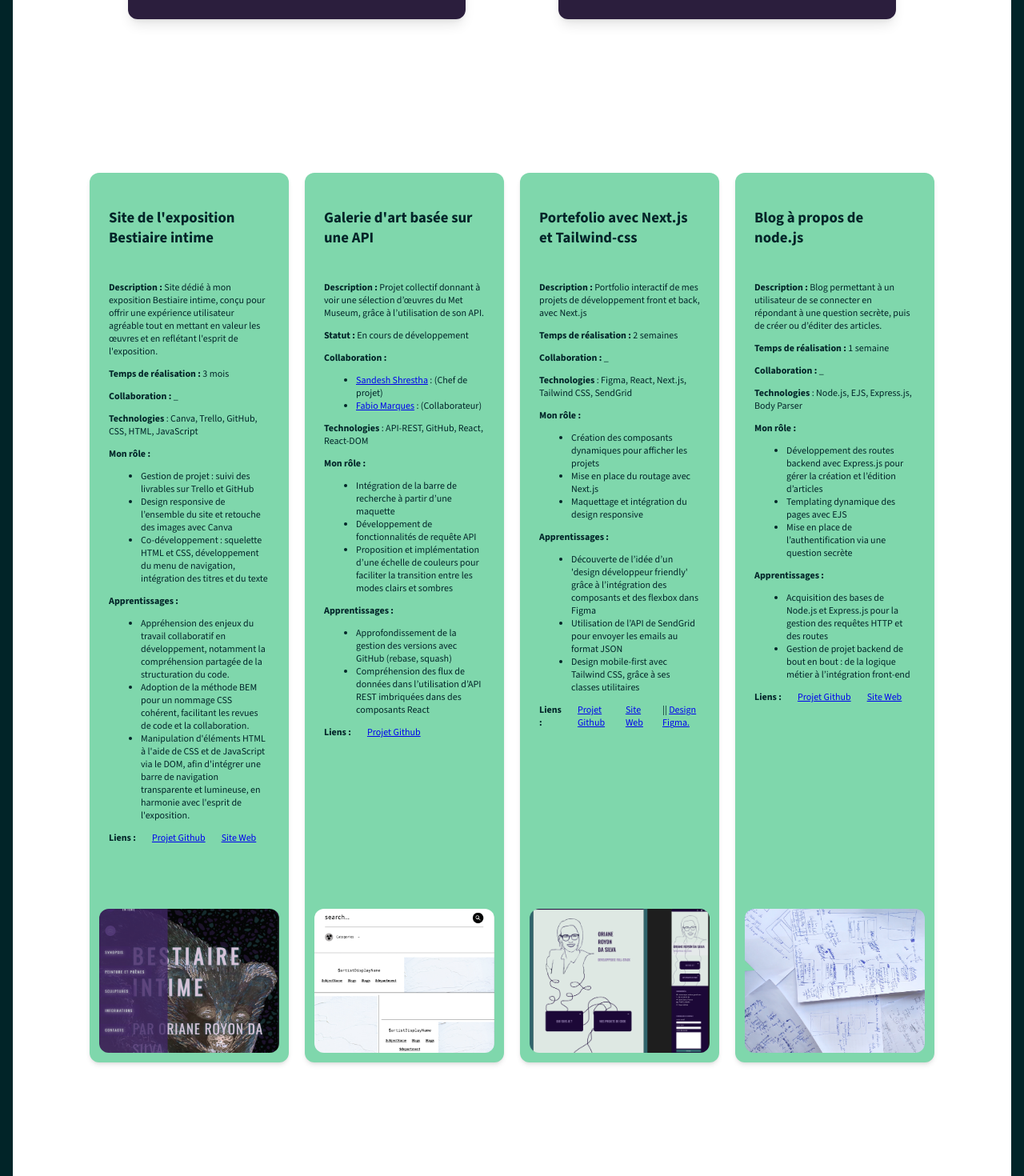
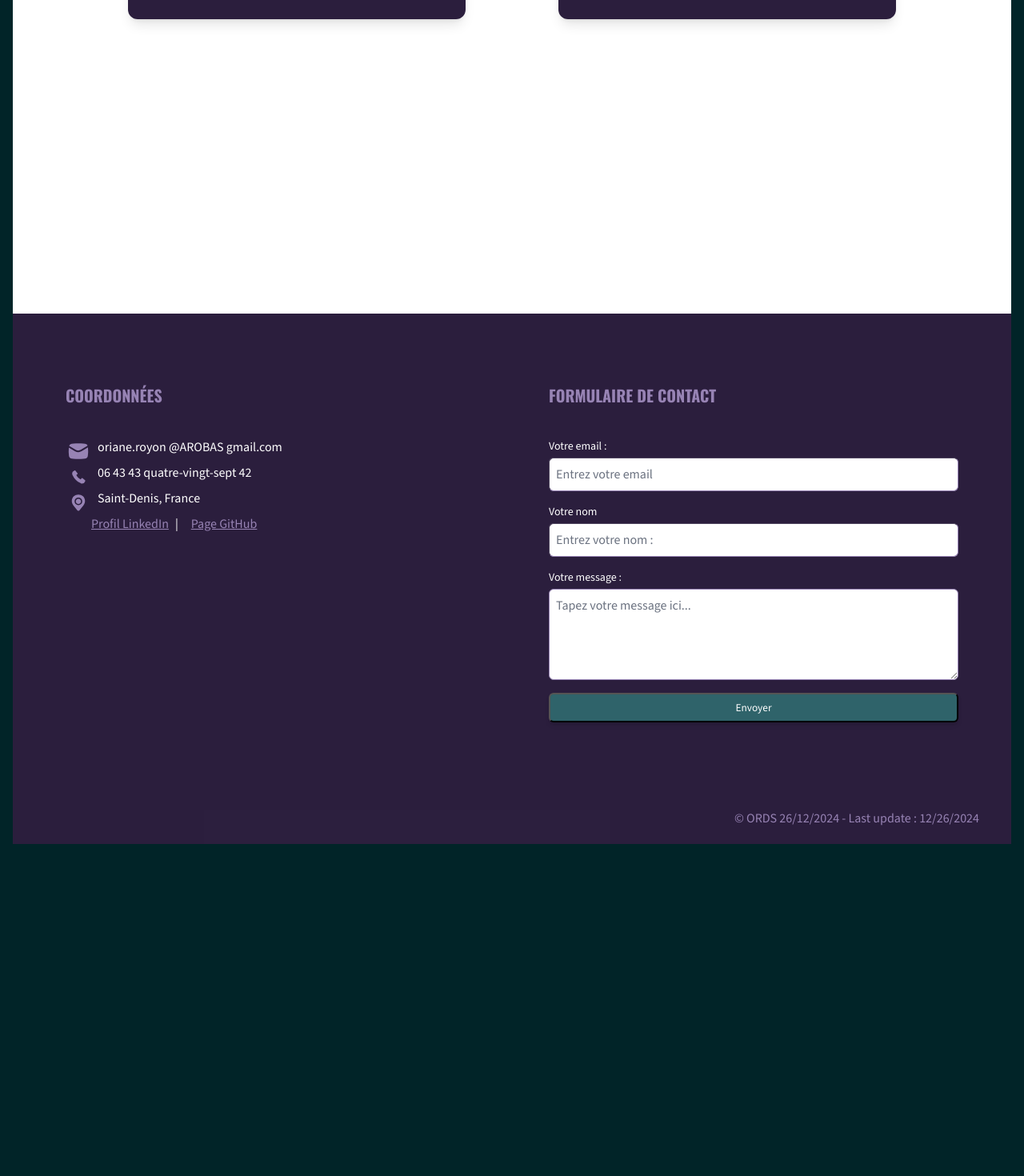
Before and after one commit to OrianeORDS/portefolio, a Next.js app: page / in a window 1280 px wide. Shown: the part 1020-2490 px from the top of the page at 80% size. After the commit the page ends 2075 px from the top, so only its background shows below. Built offline with nearby package versions, Linux system fonts and the light colour scheme.

Commit message:
adapt project presentation in order to have a minimum desktop  version to deploy

```diff
--- a/components/MainSection.js
+++ b/components/MainSection.js
@@ -22,7 +22,7 @@ export default function MainSection() {
                 <OpenableBoxes setProjectToDisplay={setProjectToDisplay}/>
 
 
-                <div className="sm:hidden flex flex-col items-stretch justify-between gap-10 w-full box-border p-3
+                <div className="flex flex-col items-stretch justify-between gap-10 w-full box-border p-3
                 sm:flex-row sm:p-16 xl:p-24 sm:justify-around sm:gap-5">
 
                     {projectToDisplay ? ( <ProjectCard key={projectToDisplay.id} project={projectToDisplay} />) : null }
@@ -30,13 +30,14 @@ export default function MainSection() {
                 </div>
 
 
+{/*
                 <div className="hidden sm:flex flex-col items-stretch justify-between gap-10 w-full box-border p-3
                 sm:flex-row sm:p-16 xl:p-24 sm:justify-around sm:gap-5">
                         {projectsData.map((project) => (
                         <ProjectCard key={project.id} project={project} /> ))}
                 </div>
 
-
+*/}
 
 
 
--- a/components/ProjectCard.js
+++ b/components/ProjectCard.js
@@ -3,10 +3,10 @@ import Image from "next/image" ;
 export default function ProjectCard ({project} ) {
 
     return(
-        <div className="w-[350px] p-3 gap-3 box-border
+        <div className="w-[350px] sm:w-[1000px] p-3 gap-3 box-border
         bg-medium-green-50 hover:bg-medium-green rounded-xl shadow-md border border-intense-green
-        flex flex-col ">
-            <div className="self-stretch h-full p-3 gap-3 flex flex-col justify-start items-start ">
+        flex flex-col sm:flex-row">
+            <div className="self-stretch h-full sm:w-1/2 p-3 sm:p-10 gap-3 flex flex-col justify-start items-start ">
                 <h3 className="text-dark-green text-md font-source">{project.title} </h3>
                 <div className="text-dark-green text-xs font-source">
                     <p> <span className="font-bold" >Description : </span> {project.description} </p>
@@ -45,8 +45,8 @@ export default function ProjectCard ({project} ) {
 
                 </div>
             </div>
-            <div className="relative aspect-square overflow-hidden ">
-             <Image className=" object-cover rounded-xl" src={project.image.source} alt={project.image.alt} fill  />
+            <div className="relative aspect-square overflow-hidden sm:w-1/2 ">
+             <Image className=" object-cover object-right-bottom rounded-xl" src={project.image.source} alt={project.image.alt} fill  />
             </div>
         </div>
 
```
